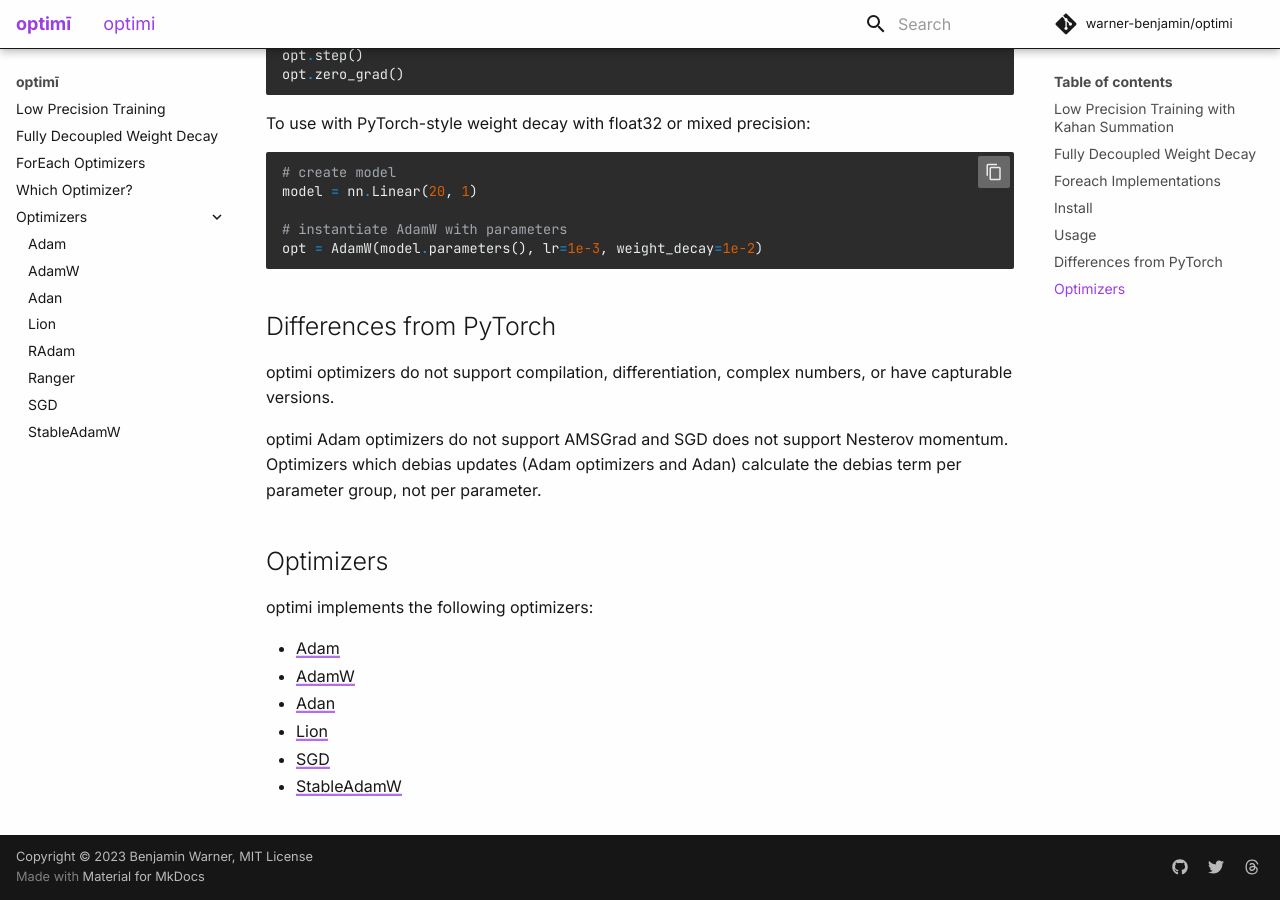
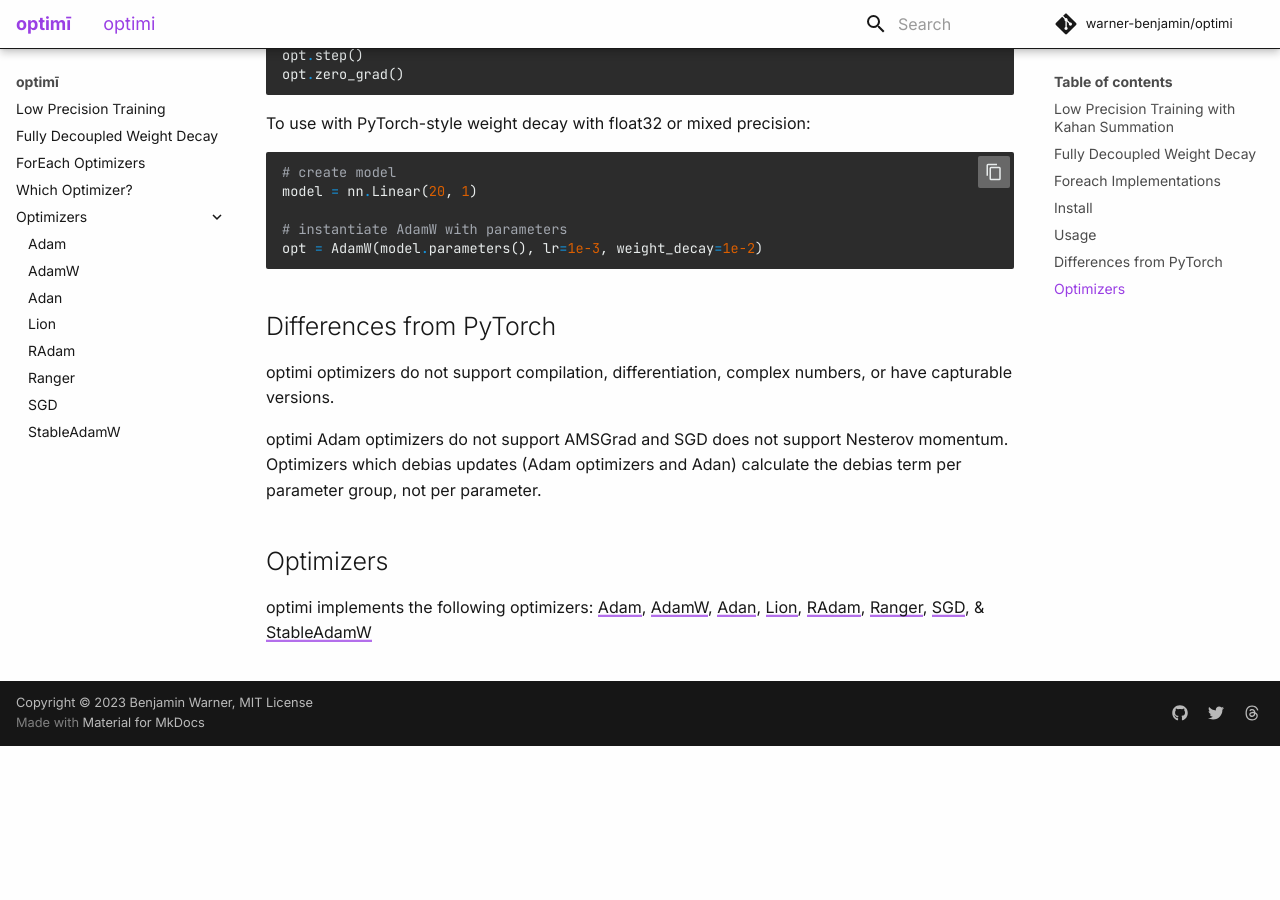
Before and after one commit to warner-benjamin/optimi, an MkDocs documentation site: the page built from docs/index.md, in a window 1280 px wide and 900 px high, scrolled down 1485 px. Built offline with MkDocs 1.6.1 and Material for MkDocs 9.7.7, drawn with Linux system fonts in a browser that asks for light colours; some web fonts are replaced; comment, search, counter and statistics services are not loaded; after the commit the page ends 2231 px from its top, so only the background shows below that.

Commit message:
prep for release

```diff
--- a/docs/index.md
+++ b/docs/index.md
@@ -76,11 +76,4 @@
 
 ## Optimizers
 
-optimi implements the following optimizers:
-
-* [Adam](optimizers/adam.md)
-* [AdamW](optimizers/adamw.md)
-* [Adan](optimizers/adan.md)
-* [Lion](optimizers/lion.md)
-* [SGD](optimizers/sgd.md)
-* [StableAdamW](optimizers/stableadamw.md)
+optimi implements the following optimizers: [Adam](optimizers/adam.md), [AdamW](optimizers/adamw.md), [Adan](optimizers/adan.md), [Lion](optimizers/lion.md), [RAdam](optimizers/radam.md), [Ranger](optimizers/ranger.md), [SGD](optimizers/sgd.md), & [StableAdamW](optimizers/stableadamw.md)
--- a/pyproject.toml
+++ b/pyproject.toml
@@ -1,6 +1,6 @@
 [project]
 name = "torch-optimi"
-version = "0.1.1"
+version = "0.1.2"
 authors = [{name = "Benjamin Warner", email = "me@benjaminwarner.dev"}]
 description = "Fast, Modern, & Low Precision PyTorch Optimizers"
 readme = "README.md"
```
Also changed, not shown: README.md (+2 -9 lines).
